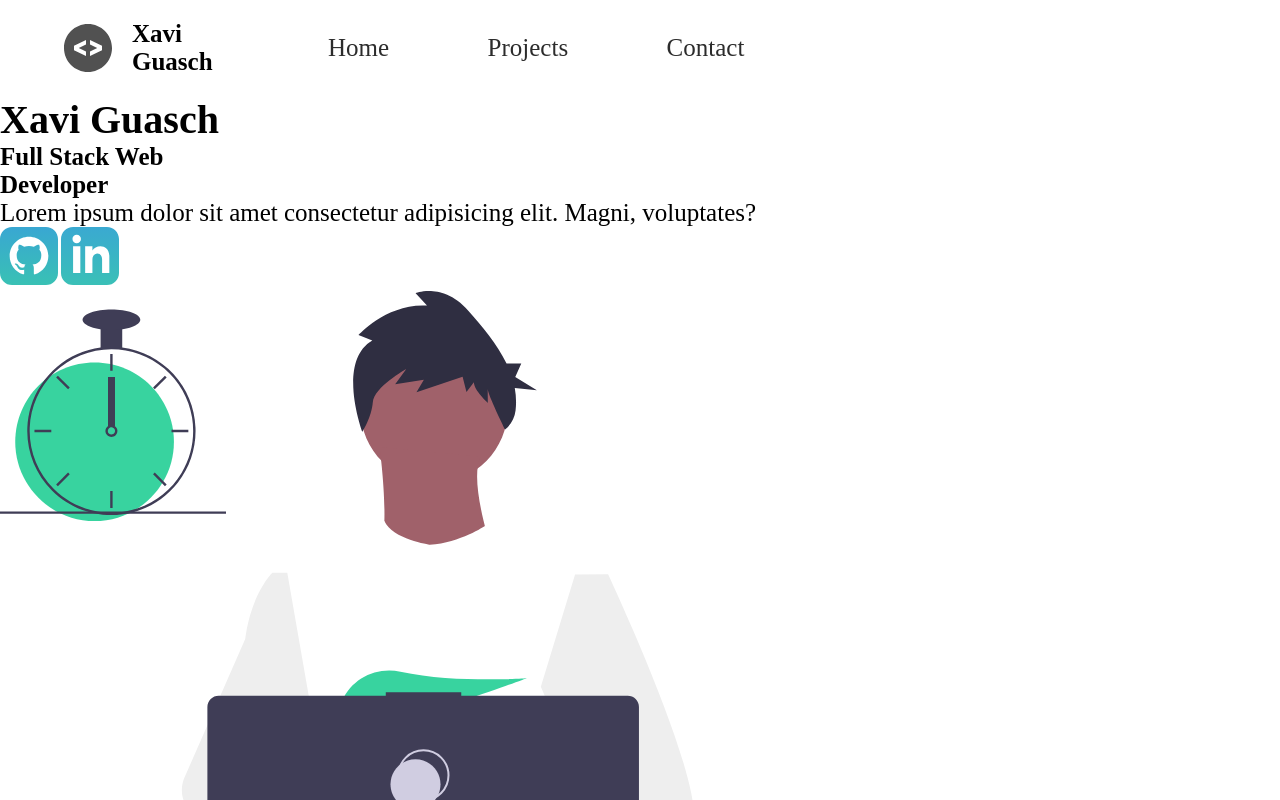
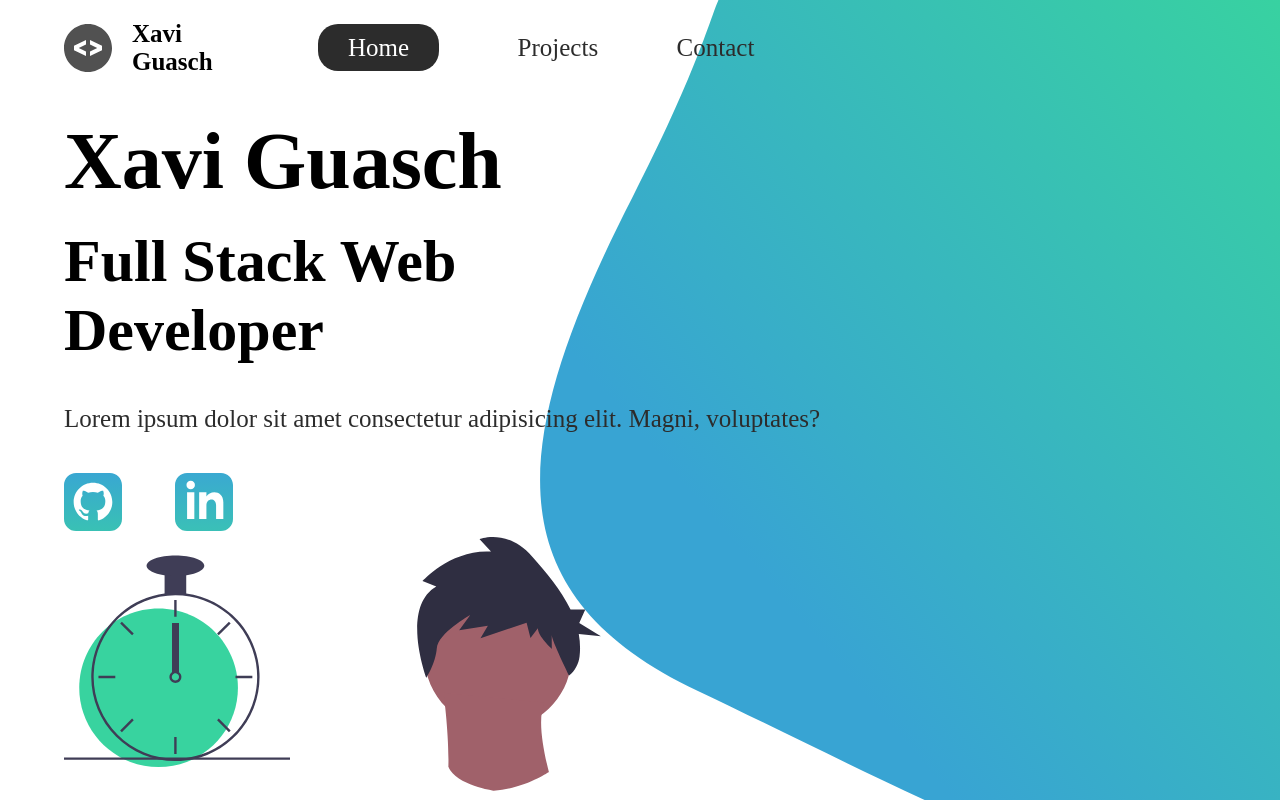
Before and after one commit to xaviguasch/portfolio-prac, a plain HTML site: page index.html in a window 1280 px wide. Shown: the top 800 px of the page. Drawn offline with Linux system fonts and the light colour scheme.

Commit message:
finished intro section

```diff
--- a/index.html
+++ b/index.html
@@ -17,13 +17,13 @@
           <h1>Xavi Guasch</h1>
         </div>
         <ul>
-          <li><a href="./">Home</a></li>
+          <li><a class="active" href="./">Home</a></li>
           <li><a href="./">Projects</a></li>
           <li><a href="./">Contact</a></li>
         </ul>
       </nav>
     </header>
-    <section clas="intro">
+    <section class="intro">
       <div class="intro-text">
         <h2>Xavi Guasch</h2>
         <h3>
--- a/styles/_intro.scss
+++ b/styles/_intro.scss
@@ -21,3 +21,51 @@ nav {
     flex: 1 1 40rem;
   }
 }
+
+.intro {
+  min-height: 90vh;
+  width: 90%;
+  margin: auto;
+  flex-wrap: wrap;
+  @include flex(space-between, center, row);
+  h2 {
+    font-size: 8rem;
+    padding-top: 2rem;
+    display: inline-block;
+  }
+  h3 {
+    font-size: 6rem;
+    padding: 2rem 0rem;
+  }
+  p {
+    padding-top: 2rem;
+    color: $gray-text;
+  }
+}
+
+.splash {
+  position: absolute;
+  top: 0;
+  right: 0;
+  height: 100%;
+  z-index: -1;
+}
+
+.intro-social {
+  margin-top: 4rem;
+  a {
+    margin-right: 5rem;
+  }
+}
+
+.active {
+  background: $gray-text;
+  color: white;
+  padding: 1rem 3rem;
+  border-radius: 2rem;
+}
+
+.intro-text,
+.intro-images {
+  flex: 1 1 40rem;
+}
```
Also changed, not shown: styles/style.css, 1 other file.
